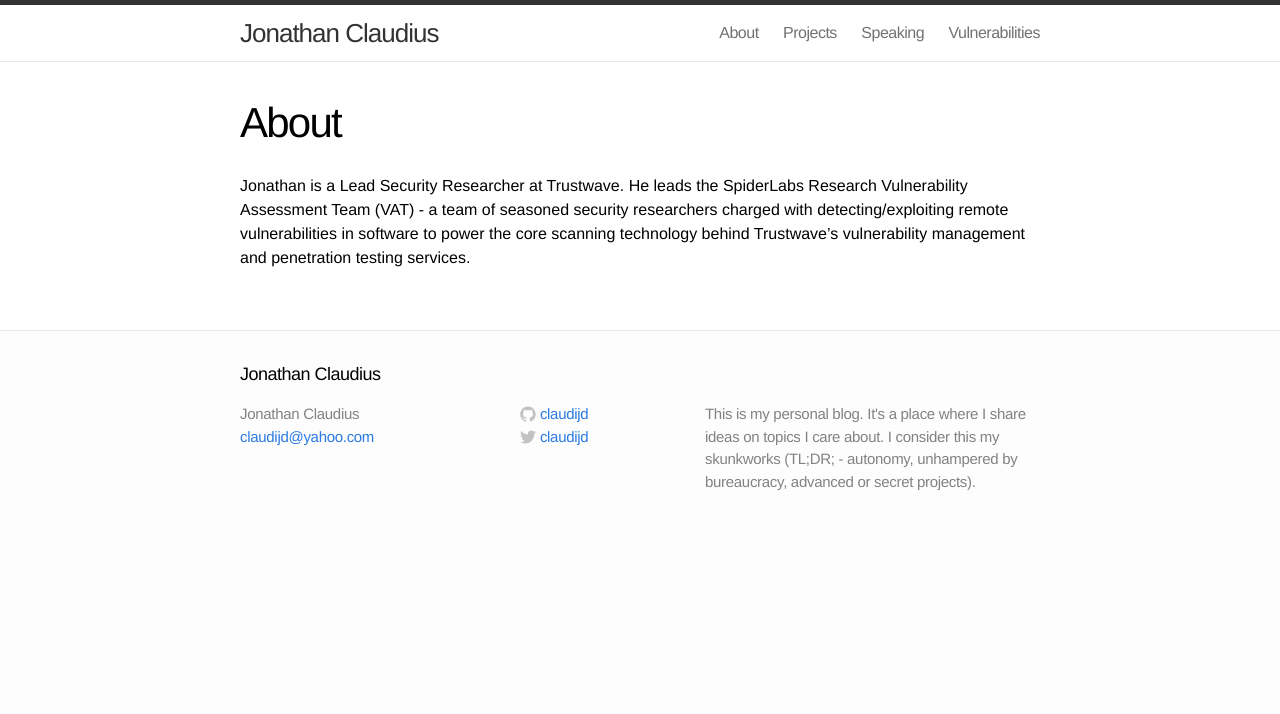
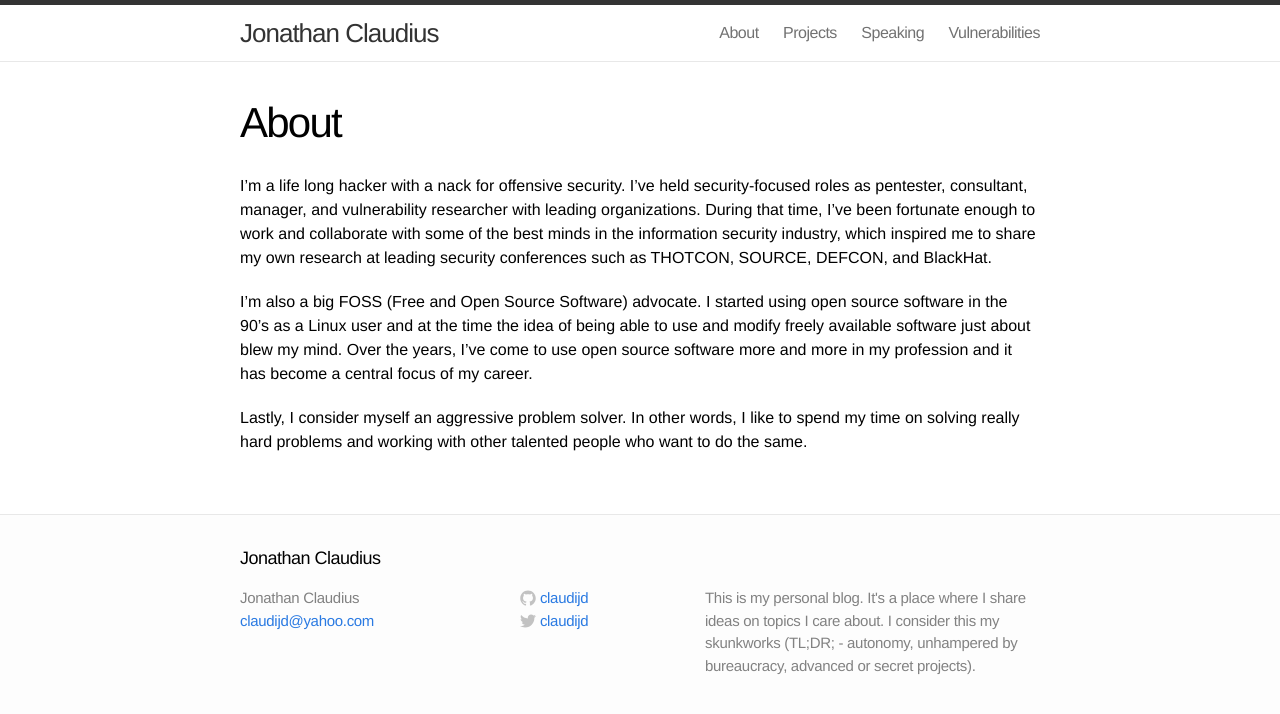
Before and after one commit to claudijd/claudijd.github.io, a Jekyll site: the page built from about.md, in a window 1280 px wide. Shown: the top 714 px of the page. Built offline with Jekyll 4.4.1, drawn with Linux system fonts in a browser that asks for light colours.

Commit message:
Update about

```diff
--- a/about.md
+++ b/about.md
@@ -4,4 +4,8 @@ title: About
 comments: true
 ---
 
-Jonathan is a Lead Security Researcher at Trustwave.  He leads the SpiderLabs Research Vulnerability Assessment Team (VAT) - a team of seasoned security researchers charged with detecting/exploiting remote vulnerabilities in software to power the core scanning technology behind Trustwave's vulnerability management and penetration testing services.
+I'm a life long hacker with a nack for offensive security. I've held security-focused roles as pentester, consultant, manager, and vulnerability researcher with leading organizations. During that time, I've been fortunate enough to work and collaborate with some of the best minds in the information security industry, which inspired me to share my own research at leading security conferences such as THOTCON, SOURCE, DEFCON, and BlackHat.
+
+I'm also a big FOSS (Free and Open Source Software) advocate. I started using open source software in the 90's as a Linux user and at the time the idea of being able to use and modify freely available software just about blew my mind. Over the years, I've come to use open source software more and more in my profession and it has become a central focus of my career.
+
+Lastly, I consider myself an aggressive problem solver. In other words, I like to spend my time on solving really hard problems and working with other talented people who want to do the same.
```
